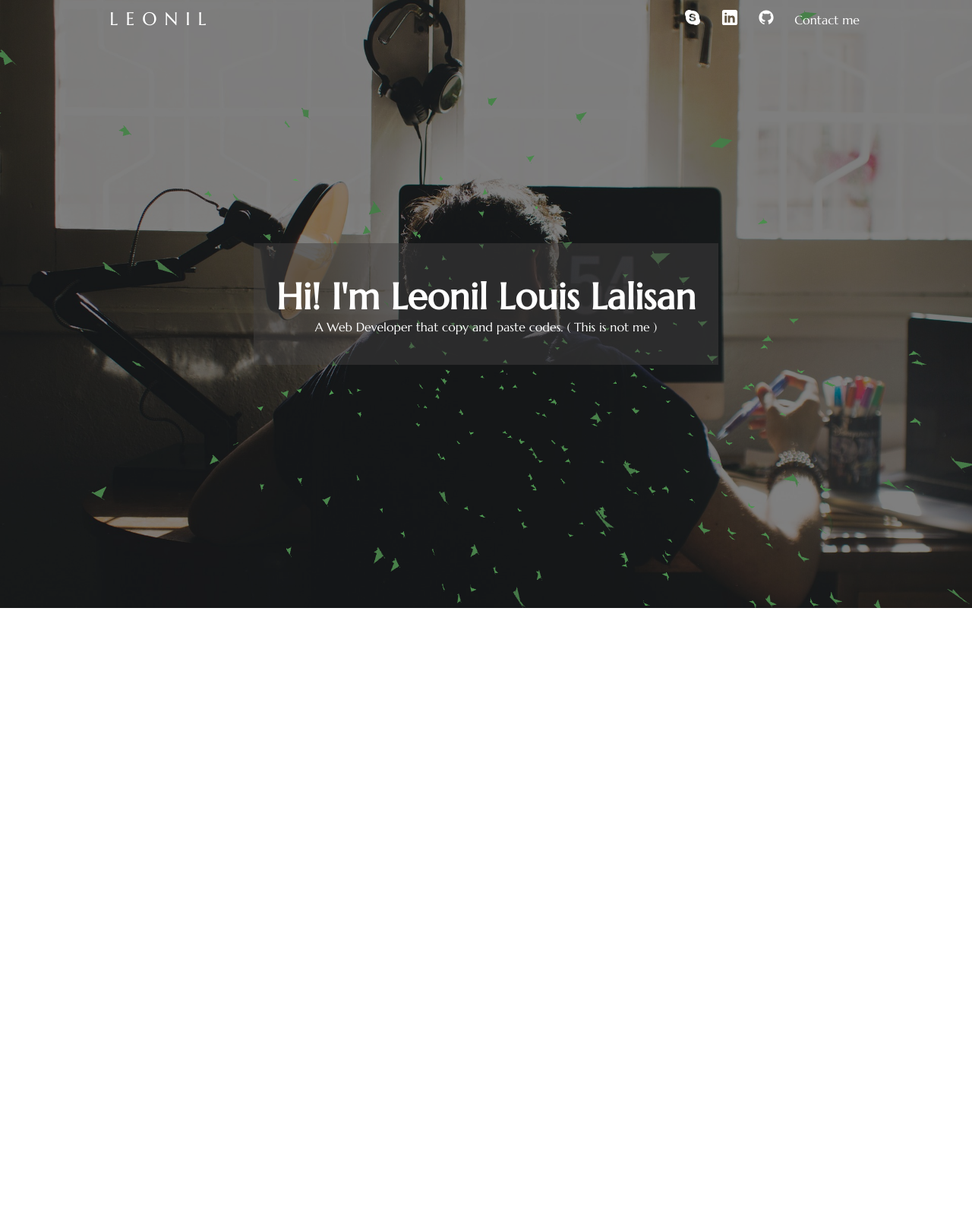
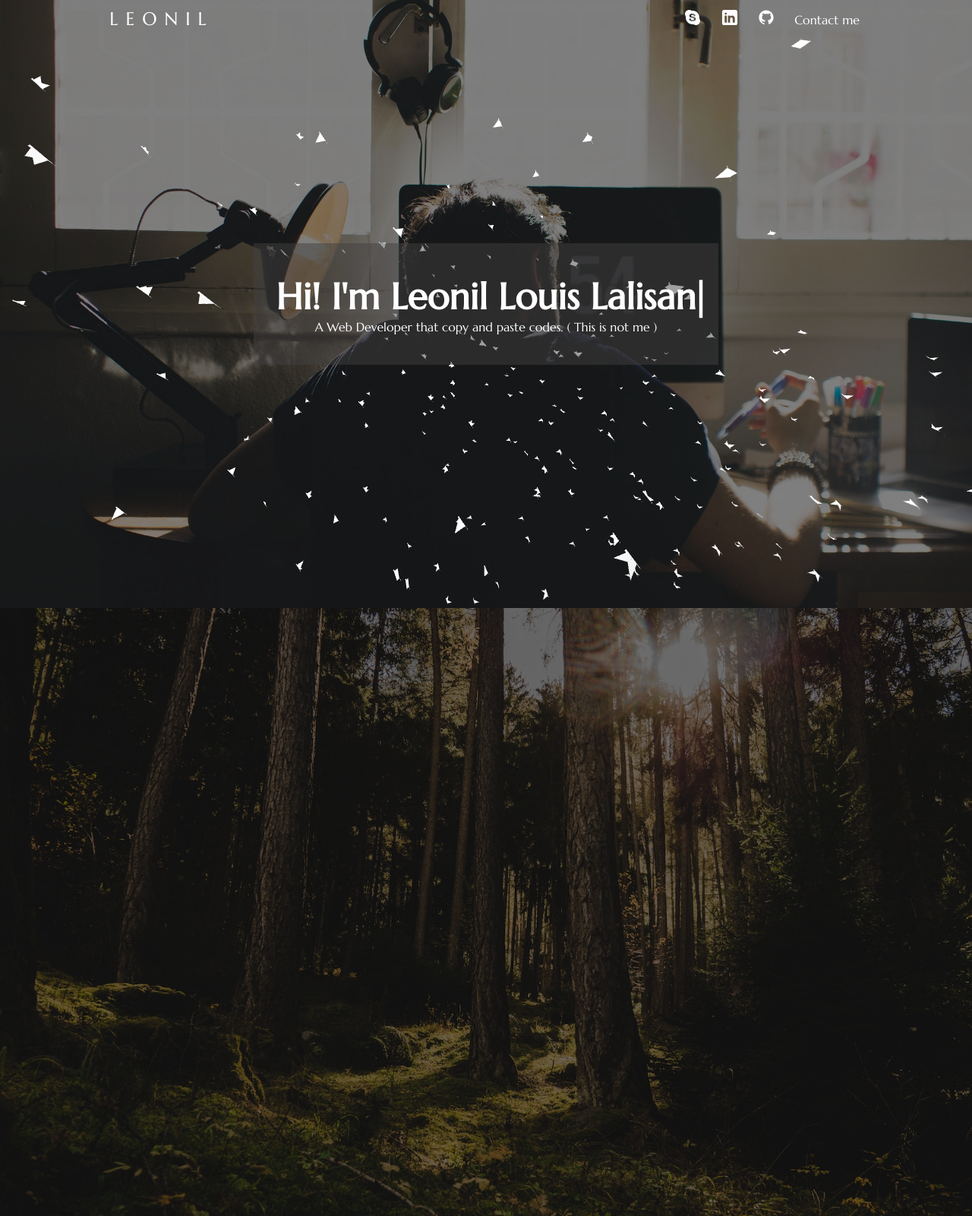
Before and after one commit to LeonLouis/personal-practice-web, a website: page index.html in a window 1280 px wide. Shown: the whole page at 76% size. Before the commit the page ends 800 px from the top, so only its background shows below. Drawn offline with nearby package versions, Linux system fonts and the light colour scheme; animation ran at ten frames a second.

Commit message:
updated links for script and styles

```diff
--- a/index.html
+++ b/index.html
@@ -5,8 +5,8 @@
     <meta http-equiv="X-UA-Compatible" content="IE=edge">
     <meta name="viewport" content="width=device-width, initial-scale=1.0">
     <title>Leonil Lalisan</title>
-    <link rel="icon" href="./images/L-icon.png">
-    <link rel="stylesheet" href="./style.css">
+    <link rel="icon" href="./assets/images/L-icon.png">
+    <link rel="stylesheet" href="./build/styles/main.css">
 </head>
 <body>
     <header>
@@ -30,7 +30,7 @@
     <div id="vanta-section"></div>
     <section id="home" class="main">
         <div class="inner-wrap">
-            <h1>Hi! I'm Leonil Louis Lalisan</h1>
+            <h1 id="title-intro"></h1>
             <p>A Web Developer that copy and paste codes. ( This is not me )</p>
         </div>
     </section>
@@ -44,8 +44,12 @@
             <a href="mailto:leon.lalisan@gmail.com">Contact me</a>
         </div>
     </section>
+    <section id="about" class="main">
+
+    </section>
     <script src="https://cdnjs.cloudflare.com/ajax/libs/three.js/r121/three.min.js"></script>
     <script src="https://cdn.jsdelivr.net/npm/vanta@latest/dist/vanta.birds.min.js"></script>
-    <script src="./script.js"></script>
+    <script src="https://unpkg.com/typeit@8.7.1/dist/index.umd.js"></script>
+    <script src="./assets/scripts/script.js"></script>
 </body>
 </html>
```
